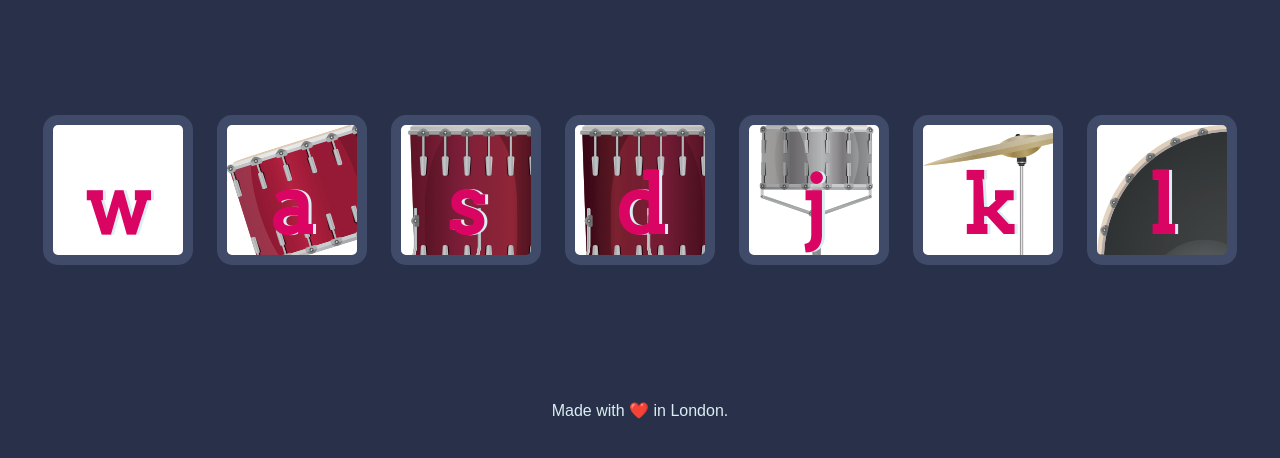
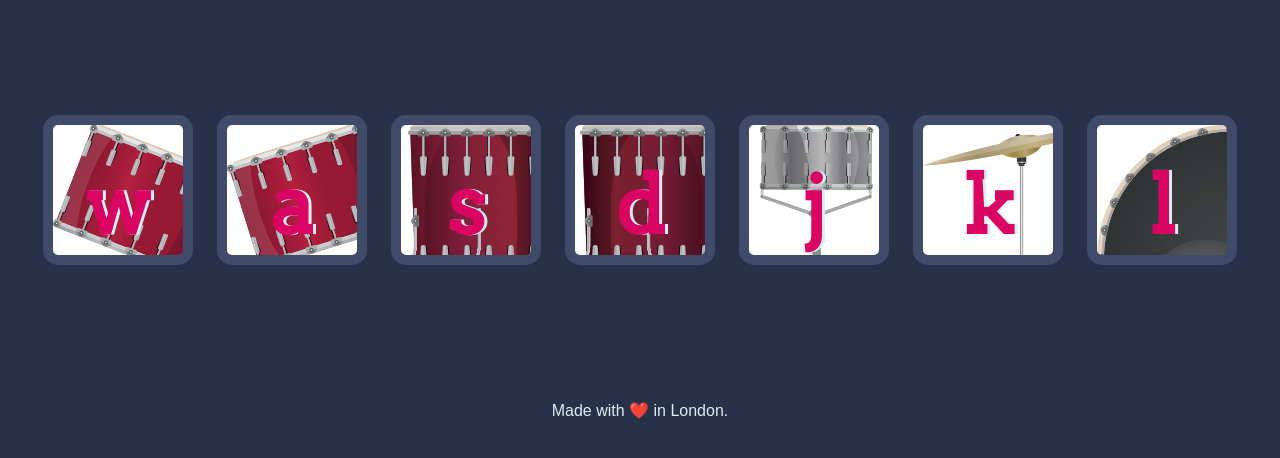
Before and after one commit to thepankajturan/drum-kit-game, a plain HTML site: page index.html in a window 1280 px wide. Shown: the part 174-632 px from the top of the page. Drawn offline with Linux system fonts and the light colour scheme; the site is published under a folder, as on GitHub Pages, so addresses that start at the root find nothing.

Commit message:
Fixed path error for image of w

```diff
--- a/styles.css
+++ b/styles.css
@@ -17,7 +17,7 @@ footer {
 }
 
 .w {
-  background-image: url('/images/tom1.png');
+  background-image: url('./images/tom1.png');
 }
 
 .a {
```
